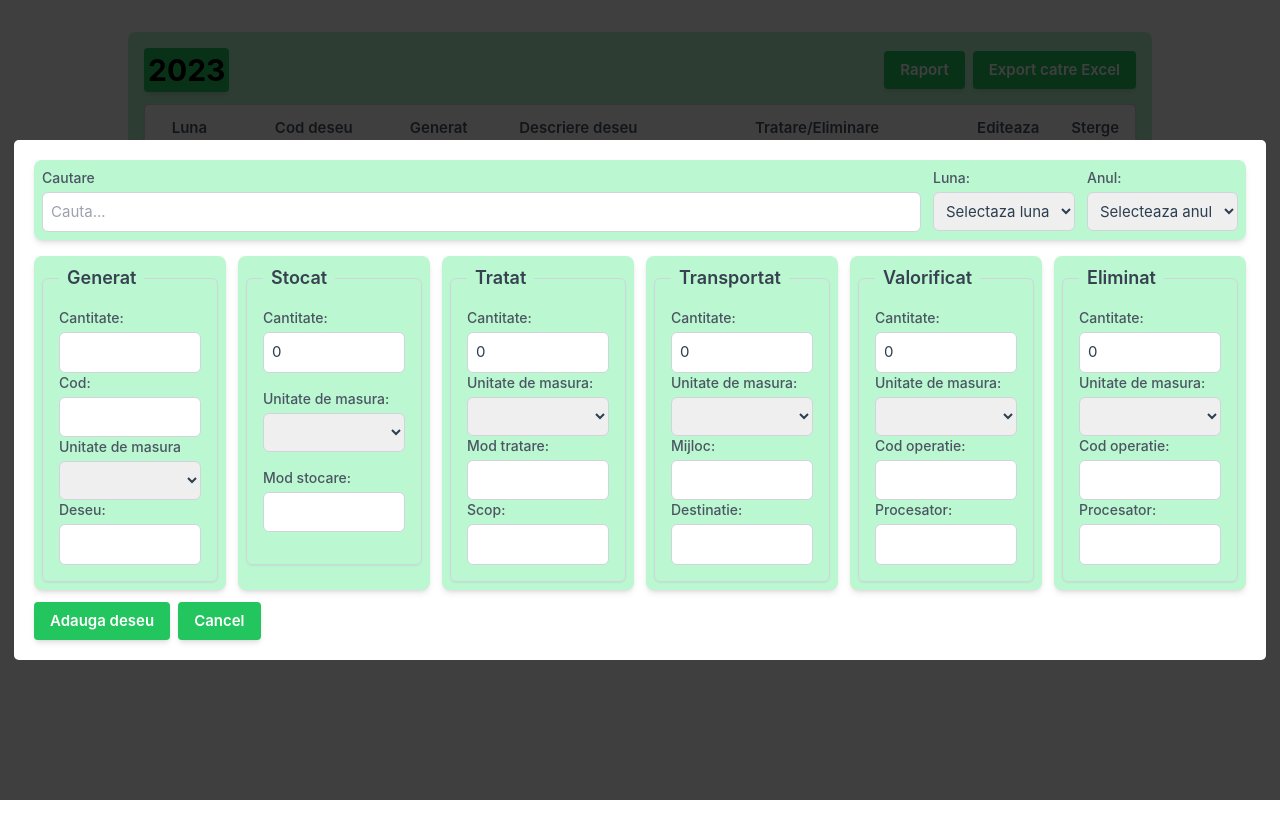
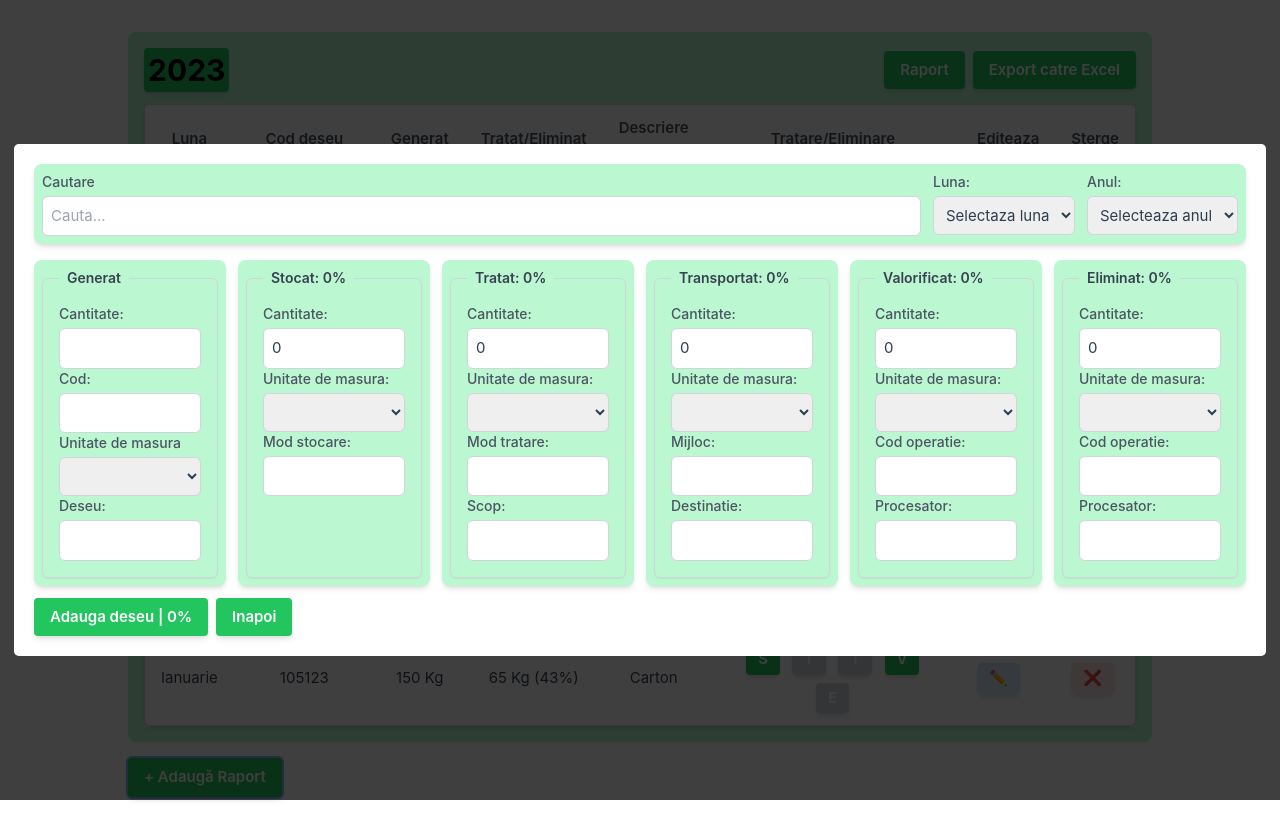
Before and after one commit to alexbogdanradu/evdes, a Vue app in the folder evdes_app/: page / in a window 1280 px wide. Both pictures are taken after a click on the button "+ Adaugă Raport". Built offline with nearby package versions, Linux system fonts and the light colour scheme.

Commit message:
TODO Updated, Percent added, Dropdown width fixed

```diff
--- a/evdes_app/src/components/AddWasteForm.vue
+++ b/evdes_app/src/components/AddWasteForm.vue
@@ -33,7 +33,7 @@
                 <!-- Generare -->
                 <div class="sttve">
                     <fieldset>
-                        <legend>Generat</legend>
+                        <legend class="valid-legend">Generat</legend>
                         <div>
                             <label class="sttve-label">Cantitate:</label>
                             <input class="sttve-content" v-model.number="formData.quantity" type="number" />
@@ -61,15 +61,15 @@
                 <!-- Tratare -->
                 <div class="sttve">
                     <fieldset>
-                        <legend>Stocat</legend>
-
-                        <div class="mb-4">
+                        <legend :class="percentageStocat > 100 ? 'invalid-legend' : 'valid-legend'">
+                            Stocat: {{ percentageStocat }}%
+                        </legend>
+                        <div>
                             <label class="sttve-label">Cantitate:</label>
                             <input v-model.number="formData.outbound.Stocat.quantity" type="number"
                                 class="sttve-content" />
                         </div>
-
-                        <div class="mb-4">
+                        <div>
                             <label class="sttve-label">Unitate de masura:</label>
                             <select v-model="formData.outbound.Stocat.unit" class="sttve-content">
                                 <option value="kg">Kilograme (kg)</option>
@@ -79,17 +79,21 @@
                                 <option value="g">Grame (g)</option>
                             </select>
                         </div>
-
-                        <div class="mb-4">
+                        <div>
+                            <label class="sttve-label">Mod stocare:</label>
+                            <input v-model="formData.outbound.Stocat.storageType" type="text" class="sttve-content" />
+                        </div>
+                        <div class="invisible">
                             <label class="sttve-label">Mod stocare:</label>
                             <input v-model="formData.outbound.Stocat.storageType" type="text" class="sttve-content" />
                         </div>
                     </fieldset>
-
                 </div>
                 <div class="sttve">
                     <fieldset>
-                        <legend>Tratat</legend>
+                        <legend :class="percentageTratat > 100 ? 'invalid-legend' : 'valid-legend'">
+                            Tratat: {{ percentageTratat }}%
+                        </legend>
                         <div>
                             <label class="sttve-label">Cantitate:</label>
                             <input class="sttve-content" v-model.number="formData.outbound.Tratat.quantity"
@@ -117,7 +121,9 @@
                 </div>
                 <div class="sttve">
                     <fieldset>
-                        <legend>Transportat</legend>
+                        <legend :class="percentageTransportat > 100 ? 'invalid-legend' : 'valid-legend'">
+                            Transportat: {{ percentageTransportat }}%
+                        </legend>
                         <div>
                             <label class="sttve-label">Cantitate:</label>
                             <input class="sttve-content" v-model.number="formData.outbound.Transportat.quantity"
@@ -146,7 +152,9 @@
                 </div>
                 <div class="sttve">
                     <fieldset>
-                        <legend>Valorificat</legend>
+                        <legend :class="percentageValorificat > 100 ? 'invalid-legend' : 'valid-legend'">
+                            Valorificat: {{ percentageValorificat }}%
+                        </legend>
                         <div>
                             <label class="sttve-label">Cantitate:</label>
                             <input class="sttve-content" v-model.number="formData.outbound.Valorificat.quantity" />
@@ -173,7 +181,9 @@
                 </div>
                 <div class="sttve">
                     <fieldset>
-                        <legend>Eliminat</legend>
+                        <legend :class="percentageEliminat > 100 ? 'invalid-legend' : 'valid-legend'">
+                            Eliminat: {{ percentageEliminat }}%
+                        </legend>
                         <div>
                             <label class="sttve-label">Cantitate:</label>
                             <input class="sttve-content" v-model.number="formData.outbound.Eliminat.quantity"
@@ -204,10 +214,11 @@
                 <!-- OK/NOK -->
                 <button
                     class="px-4 py-2 bg-green-500 hover:bg-green-100 hover:text-black text-white font-semibold rounded shadow-md focus:outline-none focus:ring-2 focus:ring-blue-400 focus:ring-opacity-75"
-                    type="submit" @click="submitForm()">{{ isEdit ? 'Editeaza' : 'Adauga' }} deseu</button>
+                    type="submit" @click="submitForm()">{{ isEdit ? 'Editeaza' : 'Adauga' }} deseu | {{
+                        averagePercentage }}%</button>
                 <button
                     class="px-4 py-2 ml-2 bg-green-500 hover:bg-green-100 hover:text-black text-white font-semibold rounded shadow-md focus:outline-none focus:ring-2 focus:ring-blue-400 focus:ring-opacity-75"
-                    type="button" @click="$emit('close')">Cancel</button>
+                    type="button" @click="$emit('close')">Inapoi</button>
                 <div class="px-4 py-2 rounded  ml-2 flex-grow text-right">
                     <span class="text-gray-800 cursor-text" v-text="errorMessage"></span>
                 </div>
@@ -245,6 +256,30 @@ export default {
                 years.push(year);
             }
             return years;
+        },
+        percentageStocat() {
+            return this.calculatePercentage(this.formData.outbound.Stocat.quantity);
+        },
+        percentageTratat() {
+            return this.calculatePercentage(this.formData.outbound.Tratat.quantity);
+        },
+        percentageTransportat() {
+            return this.calculatePercentage(this.formData.outbound.Transportat.quantity);
+        },
+        percentageValorificat() {
+            return this.calculatePercentage(this.formData.outbound.Valorificat.quantity);
+        },
+        percentageEliminat() {
+            return this.calculatePercentage(this.formData.outbound.Eliminat.quantity);
+        },
+        averagePercentage() {
+            const total =
+                parseFloat(this.percentageStocat) +
+                parseFloat(this.percentageTratat) +
+                parseFloat(this.percentageTransportat) +
+                parseFloat(this.percentageValorificat) +
+                parseFloat(this.percentageEliminat);
+            return total.toFixed(0);
         }
     },
     watch: {
@@ -259,10 +294,15 @@ export default {
                 "Ianuarie", "Februarie", "Martie", "Aprilie", "Mai", "Iunie",
                 "Iulie", "August", "Septembrie", "Octombrie", "Noiembrie", "Decembrie"
             ],
-            errorMessage: ''
+            errorMessage: '',
+            disposalPercentage: ''
         };
     },
     methods: {
+        calculatePercentage(quantity) {
+            const generated = this.formData.quantity;
+            return generated > 0 ? ((quantity / generated) * 100).toFixed(0) : 0;
+        },
         // Update form fields based on the selected dropdown item
         updateFormFields(selectedItem) {
             this.formData.code = selectedItem.code;
@@ -272,7 +312,6 @@ export default {
             if (this.formData.month == '') { this.errorMessage = 'Alegeti luna'; return ''; }
             if (this.formData.year == '') { this.errorMessage = 'Alegeti anul'; return ''; }
             if (this.formData.quantity == '') { this.errorMessage = 'Alegeti cantitatea generata'; return ''; }
-            console.log(typeof (this.formData.quantity));
             if (this.formData.quantity < 0) { this.errorMessage = 'Cantitatea nu poate fi negativa'; return ''; }
 
             if (this.formData.code == '') { this.errorMessage = 'Alegeti codul deseului'; return ''; }
@@ -311,8 +350,12 @@ export default {
     @apply w-full p-2 border border-gray-300 rounded-md focus:outline-none focus:ring-2 focus:ring-blue-500;
 }
 
-legend {
-    @apply text-lg font-semibold px-2 text-gray-700;
+.valid-legend {
+    @apply text-sm font-semibold px-2 text-gray-700;
+}
+
+.invalid-legend {
+    @apply text-sm font-semibold px-2 text-red-700;
 }
 
 fieldset {
--- a/evdes_app/src/components/SearchableDropdown.vue
+++ b/evdes_app/src/components/SearchableDropdown.vue
@@ -1,13 +1,13 @@
 <template>
-    <div ref="dropdown">
+    <div ref="dropdown" class="relative w-full">
         <!-- Search Input Field -->
         <input type="text" v-model="searchQuery" @focus="isDropdownVisible = true" @input="filterItems"
             :placeholder="searchQuery ? '' : 'Cauta...'"
-            class="w-full p-2 border border-gray-300 rounded-md focus:outline-none focus:ring-2 focus:ring-blue-500;" />
+            class="w-full p-2 border border-gray-300 rounded-md focus:outline-none focus:ring-2 focus:ring-blue-500" />
 
         <!-- Dropdown Menu -->
         <div v-if="isDropdownVisible"
-            class="absolute z-10 w-full mt-2 bg-white border border-gray-200 rounded-md shadow-lg" ref="dropdown">
+            class="absolute z-10 w-full mt-2 bg-white border border-gray-200 rounded-md shadow-lg">
             <ul class="max-h-60 overflow-y-auto">
                 <li v-for="item in filteredItems" :key="item.code" @click="selectItem(item)"
                     class="px-4 py-2 font- hover:bg-gray-100 cursor-pointer">
@@ -16,6 +16,7 @@
             </ul>
         </div>
     </div>
+
 </template>
 
 
--- a/evdes_app/src/components/TableComponent.vue
+++ b/evdes_app/src/components/TableComponent.vue
@@ -22,6 +22,7 @@
             <th class="px-4 py-3 border-b font-semibold text-center text-gray-600 w-20">Luna</th>
             <th class="px-4 py-3 border-b font-semibold text-center text-gray-600 w-40">Cod deseu</th>
             <th class="px-4 py-3 border-b font-semibold text-center text-gray-600 w-20">Generat</th>
+            <th class="px-4 py-3 border-b font-semibold text-center text-gray-600 w-20">Tratat/Eliminat</th>
             <th class="px-4 py-3 border-b font-semibold text-center text-gray-600 w-fit">Descriere deseu
             </th>
             <th class="px-4 py-3 border-b font-semibold text-center text-gray-600 w-72">Tratare/Eliminare</th>
@@ -34,6 +35,7 @@
             <td class="px-4 py-2 border-b text-gray-700 text-center">{{ item.month }}</td>
             <td class="px-4 py-2 border-b text-gray-700 text-center">{{ item.code }}</td>
             <td class="px-4 py-2 border-b text-gray-700 text-center">{{ item.quantity }} {{ item.unit }}</td>
+            <td class="px-4 py-2 border-b text-gray-700 text-center">{{ disposedQuantityPercent(item) }}</td>
             <td class="px-4 py-2 border-b text-gray-700 text-center">{{ item.name }}</td>
 
             <td class="px-4 py-2 border-b text-gray-700 text-center" v-html="formattedOutbound(item.outbound)"></td>
@@ -164,6 +166,11 @@ export default {
     }
   },
   methods: {
+    disposedQuantityPercent(arg) {
+      const total = arg.outbound.Stocat.quantity + arg.outbound.Tratat.quantity + arg.outbound.Transportat.quantity + arg.outbound.Valorificat.quantity + arg.outbound.Eliminat.quantity;
+      const percentage = (total / arg.quantity) * 100;
+      return `${total} ${arg.unit} (${percentage.toFixed(0)}%)`;
+    },
     exportToExcel() {
       // 1. Convert JSON data to a worksheet
       const worksheet = XLSX.utils.json_to_sheet(this.wasteList);
```
Also changed, not shown: 1 other file (tests, documents, lock files or other folders).
